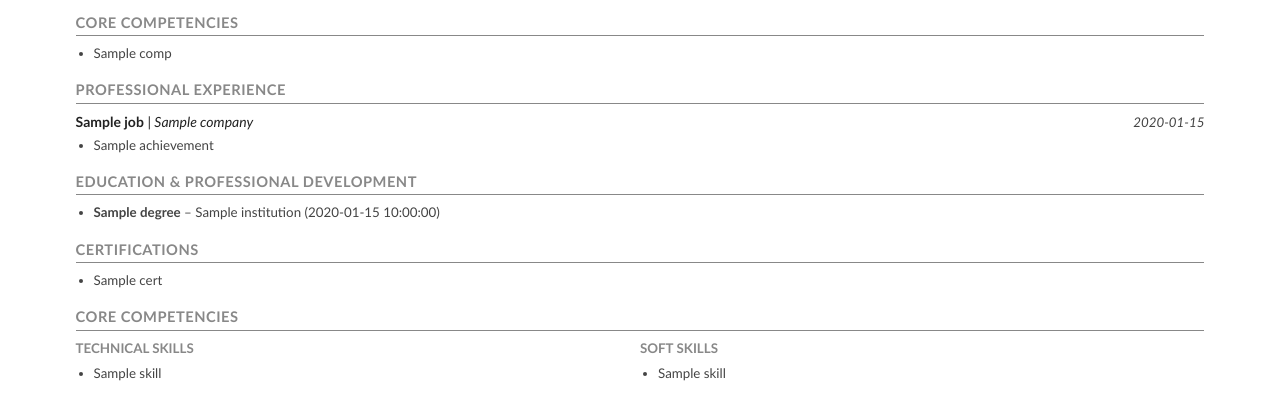
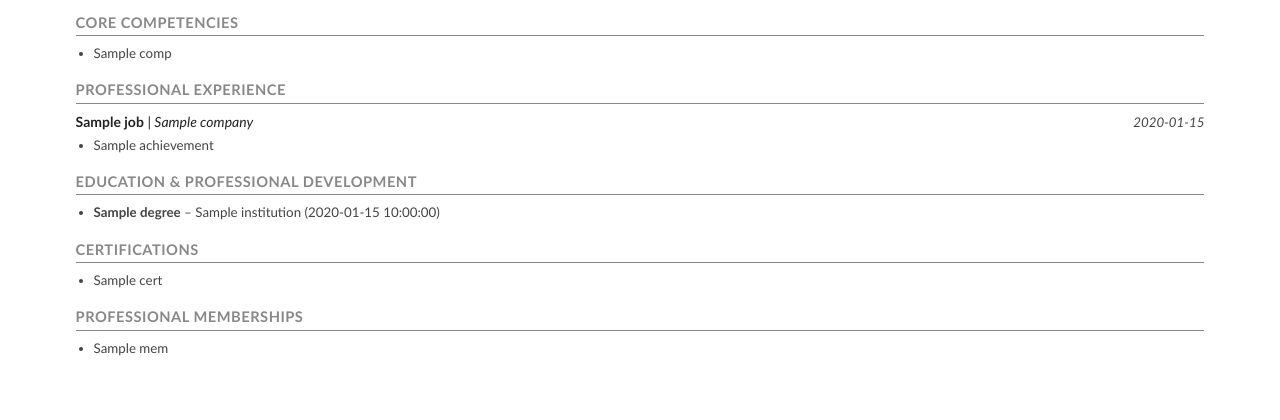
Before and after one commit to thulanesigasa/resume_builder, a Python web app: template templates/ats_resumes/corporate_it_support_resume.html in a window 1280 px wide. Shown: the part 239-659 px from the top of the page. Run offline with Jinja, Linux system fonts and the light colour scheme; the template is opened without the code that fills it: most values are stand-ins (such as "Sample title", 1, 10 or a date in 2020).

Commit message:
fix: remove duplicate bottom Core Competencies section in corporate IT support template

```diff
--- a/templates/ats_resumes/corporate_it_support_resume.html
+++ b/templates/ats_resumes/corporate_it_support_resume.html
@@ -246,45 +246,32 @@
     </div>
     {% endif %}
 
-    {% if skills or technical_skills or soft_skills %}
+    {% if professional_memberships %}
     <div class="section">
-        <div class="section-header">Core Competencies</div>
-        <div class="skills-grid">
-            <div class="skills-col">
-                {% if technical_skills %}
-                <h3>Technical Skills</h3>
+        <div class="section-header">Professional Memberships</div>
         <ul>
-                    {% for skill in technical_skills %}
-                    <li>{{ skill }}</li>
+            {% for item in professional_memberships %}
+            <li>{{ item }}</li>
             {% endfor %}
         </ul>
-                {% elif skills and not technical_skills and not soft_skills %}
+    </div>
+    {% elif languages %}
+    <div class="section">
+        <div class="section-header">Languages</div>
         <ul>
-                    {% set half = (skills|length / 2)|round(0, 'ceil')|int %}
-                    {% for skill in skills[:half] %}
-                    <li>{{ skill }}</li>
+            {% for lang in languages %}
+            <li>{{ lang }}</li>
             {% endfor %}
         </ul>
-                {% endif %}
     </div>
-            <div class="skills-col">
-                {% if soft_skills %}
-                <h3>Soft Skills</h3>
+    {% elif projects %}
+    <div class="section">
+        <div class="section-header">Key Projects</div>
         <ul>
-                    {% for skill in soft_skills %}
-                    <li>{{ skill }}</li>
+            {% for proj in projects %}
+            <li>{{ proj }}</li>
             {% endfor %}
         </ul>
-                {% elif skills and not technical_skills and not soft_skills %}
-                <ul>
-                    {% set half = (skills|length / 2)|round(0, 'ceil')|int %}
-                    {% for skill in skills[half:] %}
-                    <li>{{ skill }}</li>
-                    {% endfor %}
-                </ul>
-                {% endif %}
-            </div>
-        </div>
     </div>
     {% endif %}
 </body>
```
Lines whose indentation alone changed are shown as unchanged.
